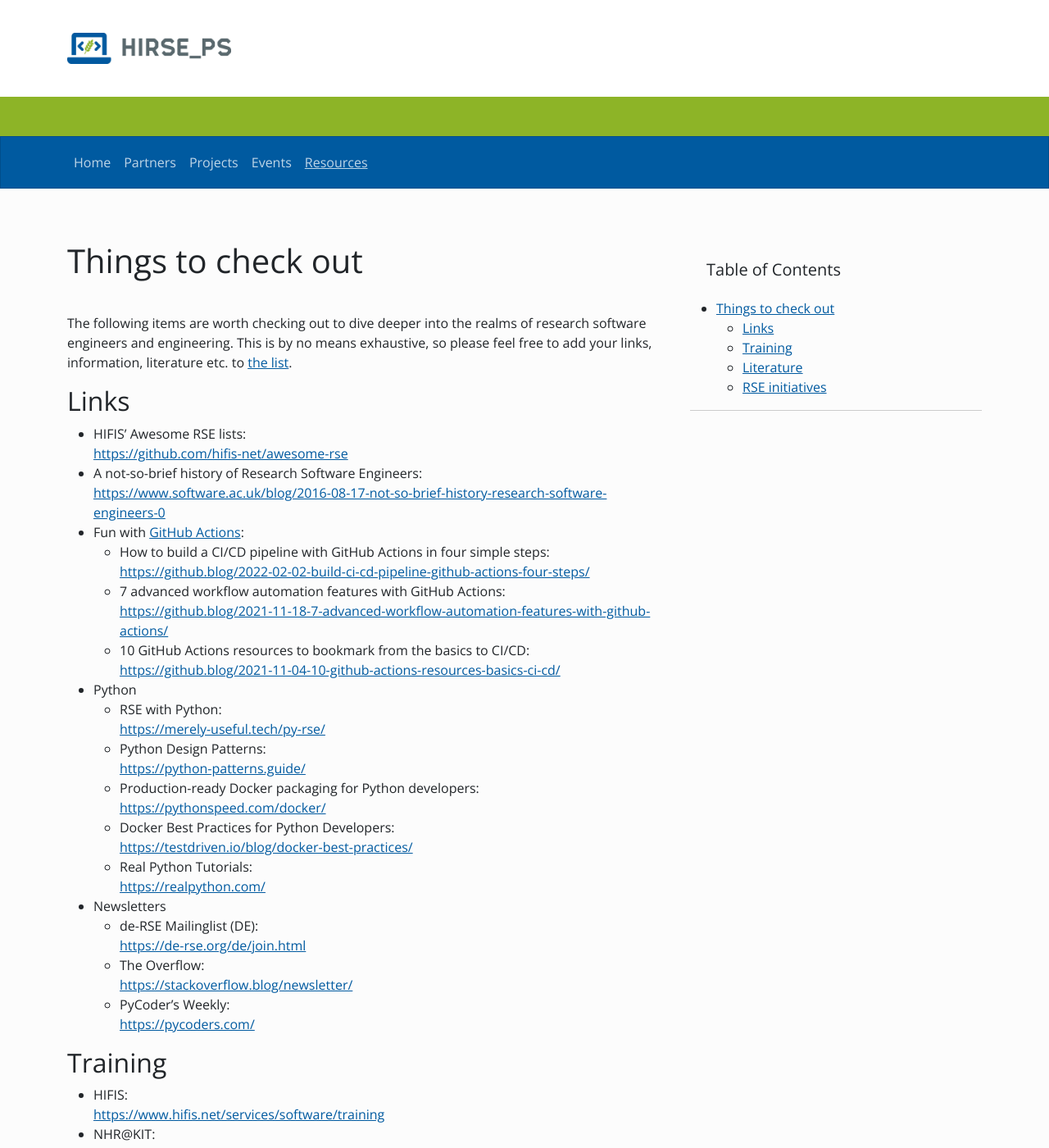
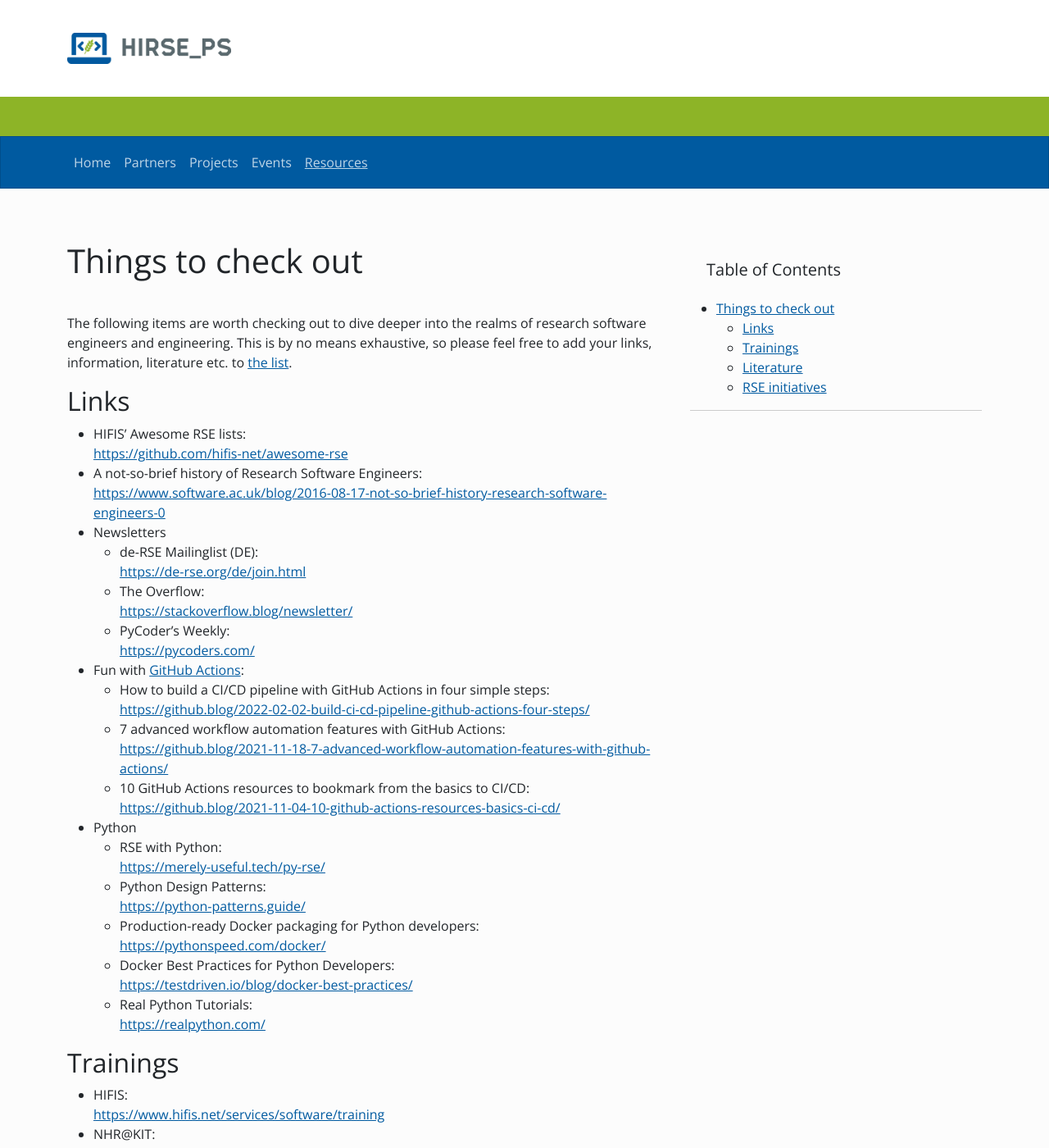
Before and after one commit to Helmholtz-HiRSE/helmholtz-hirse.github.io, a Jekyll site: the page built from resources.md, in a window 1280 px wide and 1400 px high. Shown: the whole window at 82% size. Built offline with Jekyll 4.4.1, drawn with Linux system fonts in a browser that asks for light colours; nearby versions of some CDN libraries; some of the changed lines change nothing that is shown.

Commit message:
more resources/links

```diff
--- a/resources.md
+++ b/resources.md
@@ -16,6 +16,10 @@
 
 * HIFIS' Awesome RSE lists: <br> <https://github.com/hifis-net/awesome-rse>
 * A not-so-brief history of Research Software Engineers: <br> <https://www.software.ac.uk/blog/2016-08-17-not-so-brief-history-research-software-engineers-0>
+* Newsletters
+    * de-RSE Mailinglist (DE): <br> <https://de-rse.org/de/join.html>
+    * The Overflow: <br> <https://stackoverflow.blog/newsletter/>
+    * PyCoder's Weekly: <br> <https://pycoders.com/>
 * Fun with [GitHub Actions](https://docs.github.com/en/actions):
     * How to build a CI/CD pipeline with GitHub Actions in four simple steps: <br> <https://github.blog/2022-02-02-build-ci-cd-pipeline-github-actions-four-steps/>
     * 7 advanced workflow automation features with GitHub Actions: <br> <https://github.blog/2021-11-18-7-advanced-workflow-automation-features-with-github-actions/>
@@ -26,13 +30,9 @@
     * Production-ready Docker packaging for Python developers: <br> <https://pythonspeed.com/docker/>
     * Docker Best Practices for Python Developers: <br> <https://testdriven.io/blog/docker-best-practices/>
     * Real Python Tutorials: <br> <https://realpython.com/>
-* Newsletters
-    * de-RSE Mailinglist (DE): <br> <https://de-rse.org/de/join.html>
-    * The Overflow: <br> <https://stackoverflow.blog/newsletter/>
-    * PyCoder's Weekly: <br> <https://pycoders.com/>
 
 
-## Training
+## Trainings
 
 * HIFIS: <br> <https://www.hifis.net/services/software/training>
 * NHR@KIT: <br> <https://www.nhr.kit.edu/english/66.php>
```
